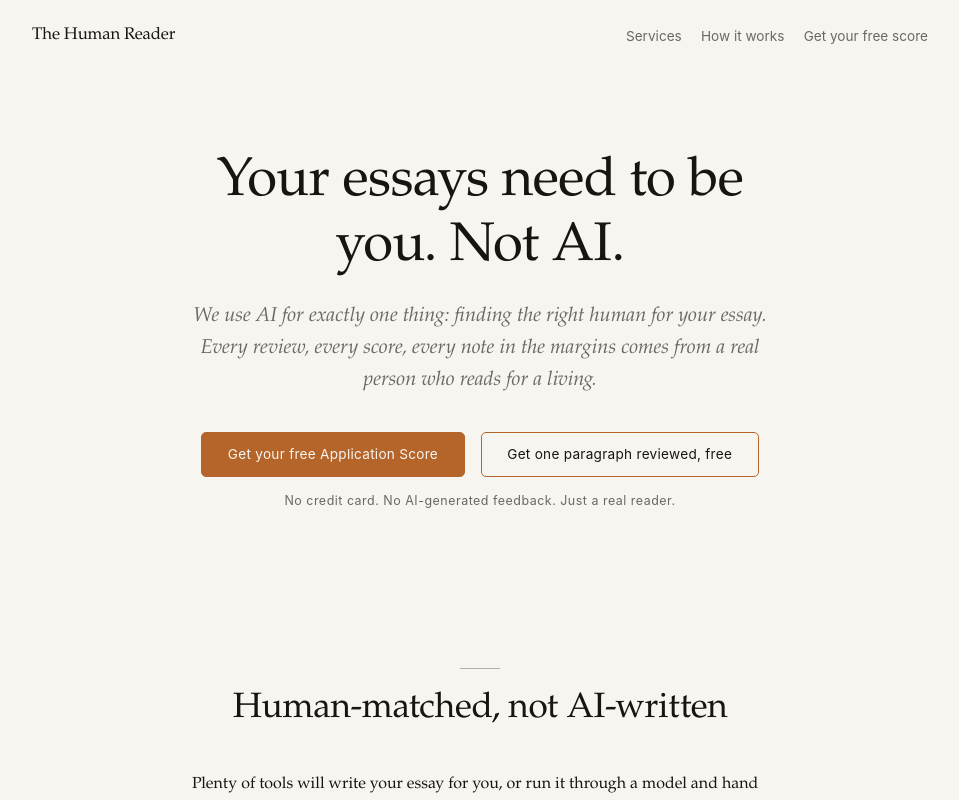
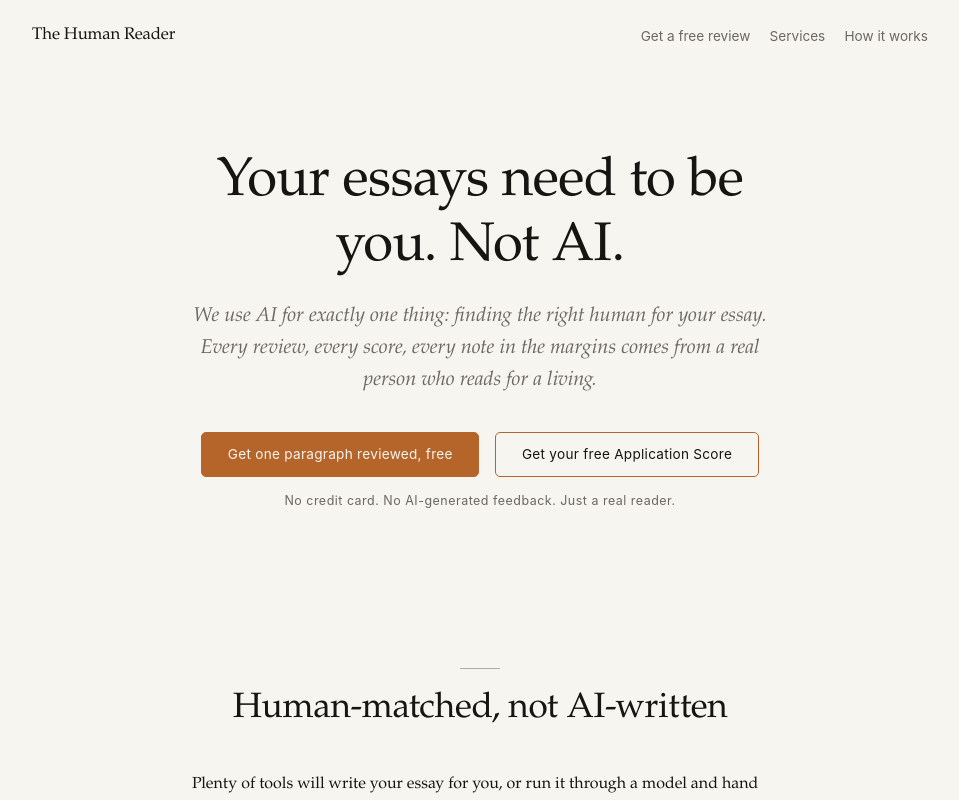
Before and after one commit to samarth-dhingra26/thehumanreader-com, a Next.js app: page / in a window 1280 px wide. Shown: the top 800 px of the page, without its empty margins (160-1119 px from the left). Built offline with nearby package versions, Linux system fonts and the light colour scheme; no server answers.

Commit message:
Make free paragraph review the primary CTA
Swap hero button order, section order, and nav link to lead with the
free paragraph review instead of the free score.

```diff
--- a/app/page.tsx
+++ b/app/page.tsx
@@ -14,8 +14,8 @@
       <main>
         <Hero />
         <Differentiation />
+        <FreeReviewCta />
         <FreeScoreCta />
-        <FreeReviewCta />
         <ServicesOverview />
         <HowMatchingWorks />
       </main>
--- a/components/layout/SiteHeader.tsx
+++ b/components/layout/SiteHeader.tsx
@@ -7,9 +7,9 @@
         The Human Reader
       </a>
       <nav className={styles.nav}>
+        <a href="#free-review">Get a free review</a>
         <a href="#services">Services</a>
         <a href="#how-it-works">How it works</a>
-        <a href="#free-score">Get your free score</a>
       </nav>
     </header>
   );
--- a/components/sections/Hero.tsx
+++ b/components/sections/Hero.tsx
@@ -11,9 +11,9 @@
         from a real person who reads for a living.
       </p>
       <div className={styles.ctas}>
-        <Button href="#free-score">Get your free Application Score</Button>
-        <Button href="#free-review" variant="secondary">
-          Get one paragraph reviewed, free
+        <Button href="#free-review">Get one paragraph reviewed, free</Button>
+        <Button href="#free-score" variant="secondary">
+          Get your free Application Score
         </Button>
       </div>
       <p className={styles.caption}>
```
